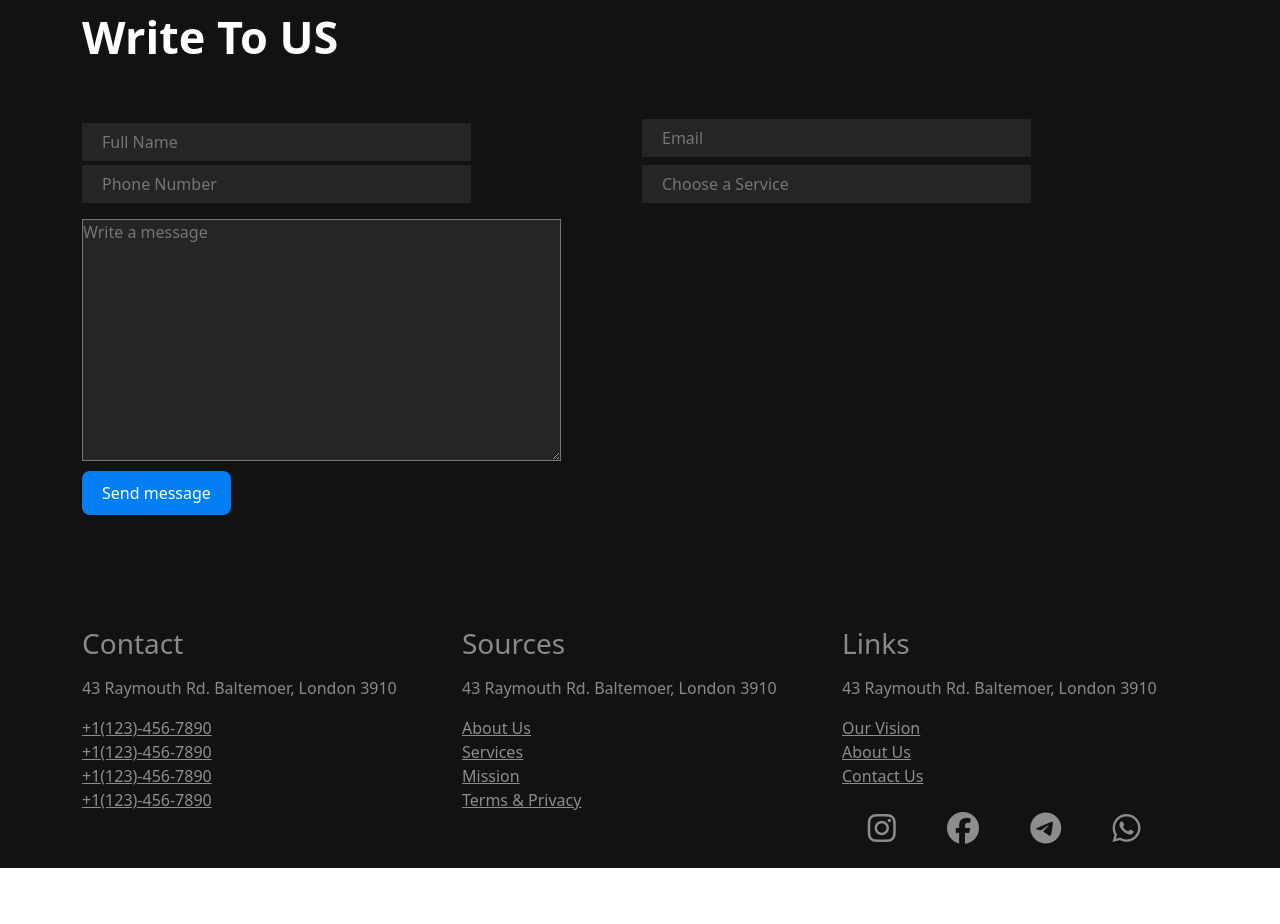
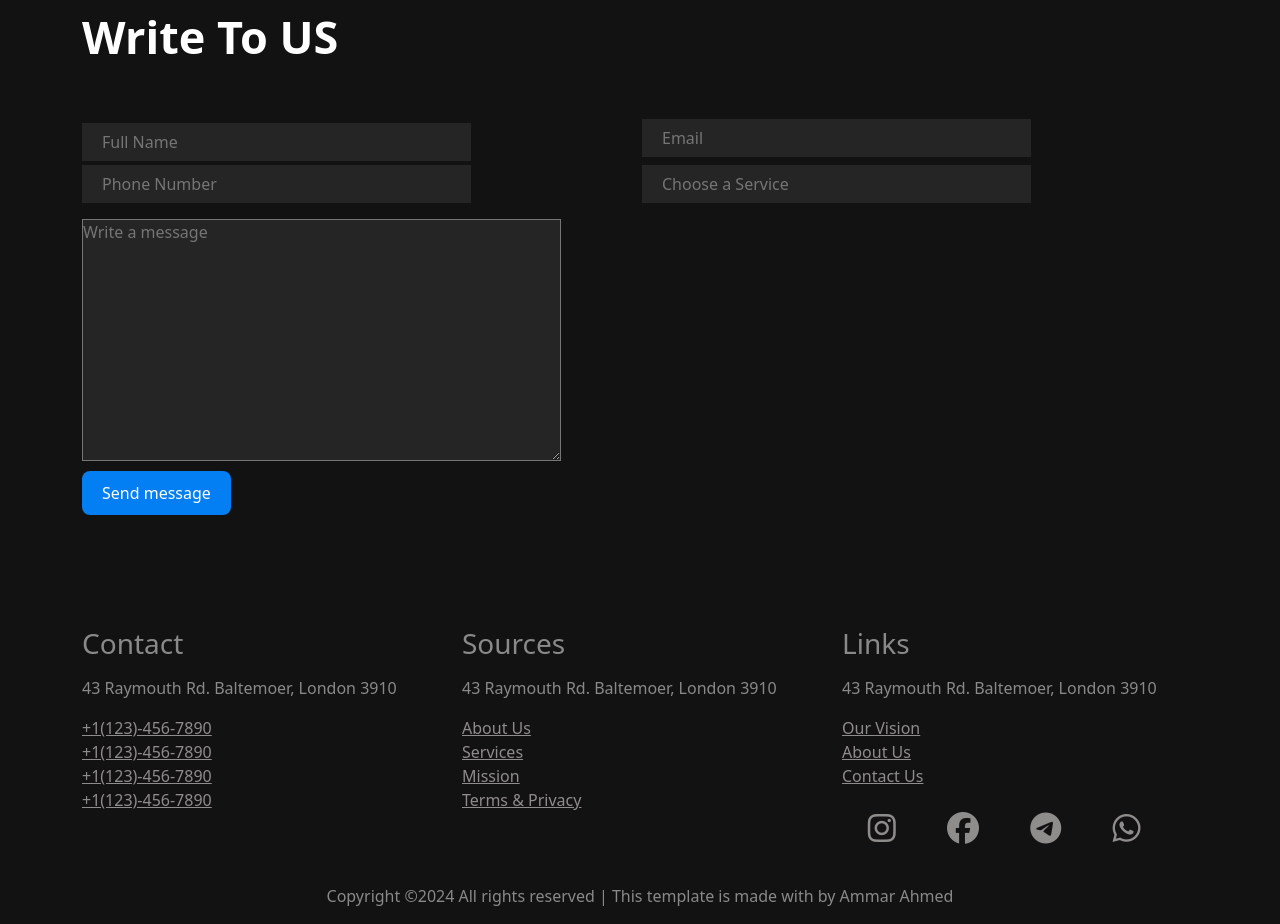
Before and after one commit to ammarahm69/Solicitor--App, a plain HTML site: page index.html in a window 1280 px wide. Shown: the part 7534-8458 px from the top of the page. Before the commit the page ends 8402 px from the top, so only its background shows below. Drawn offline with nearby package versions, Linux system fonts and the light colour scheme.

Commit message:
footer added

```diff
--- a/index.html
+++ b/index.html
@@ -592,6 +592,7 @@
                         </ul>
                     </div>
                 </div>
+                <p class="text-white-50 mt-3 text-center">Copyright ©2024 All rights reserved | This template is made with  by Ammar Ahmed</p>
             </div>
         </div>
     </div>
```
